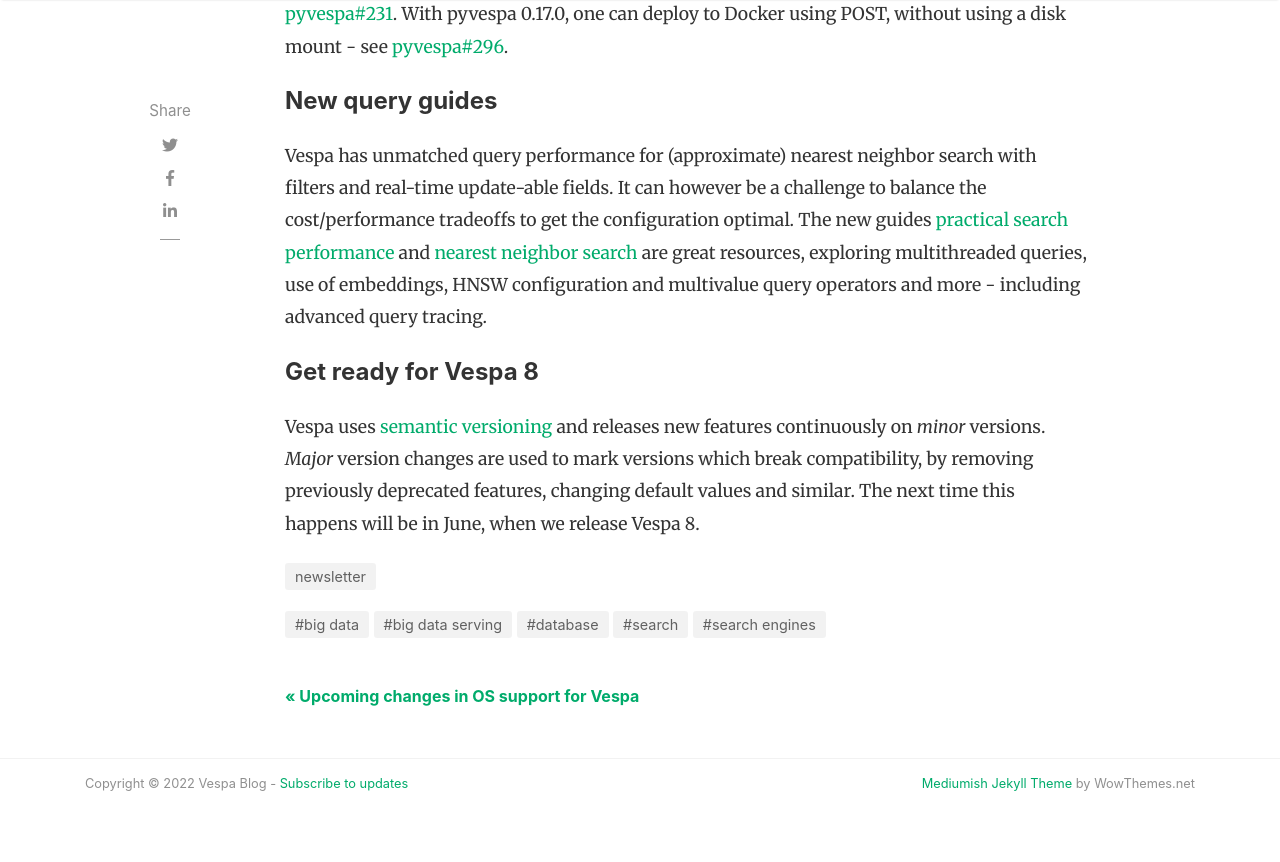
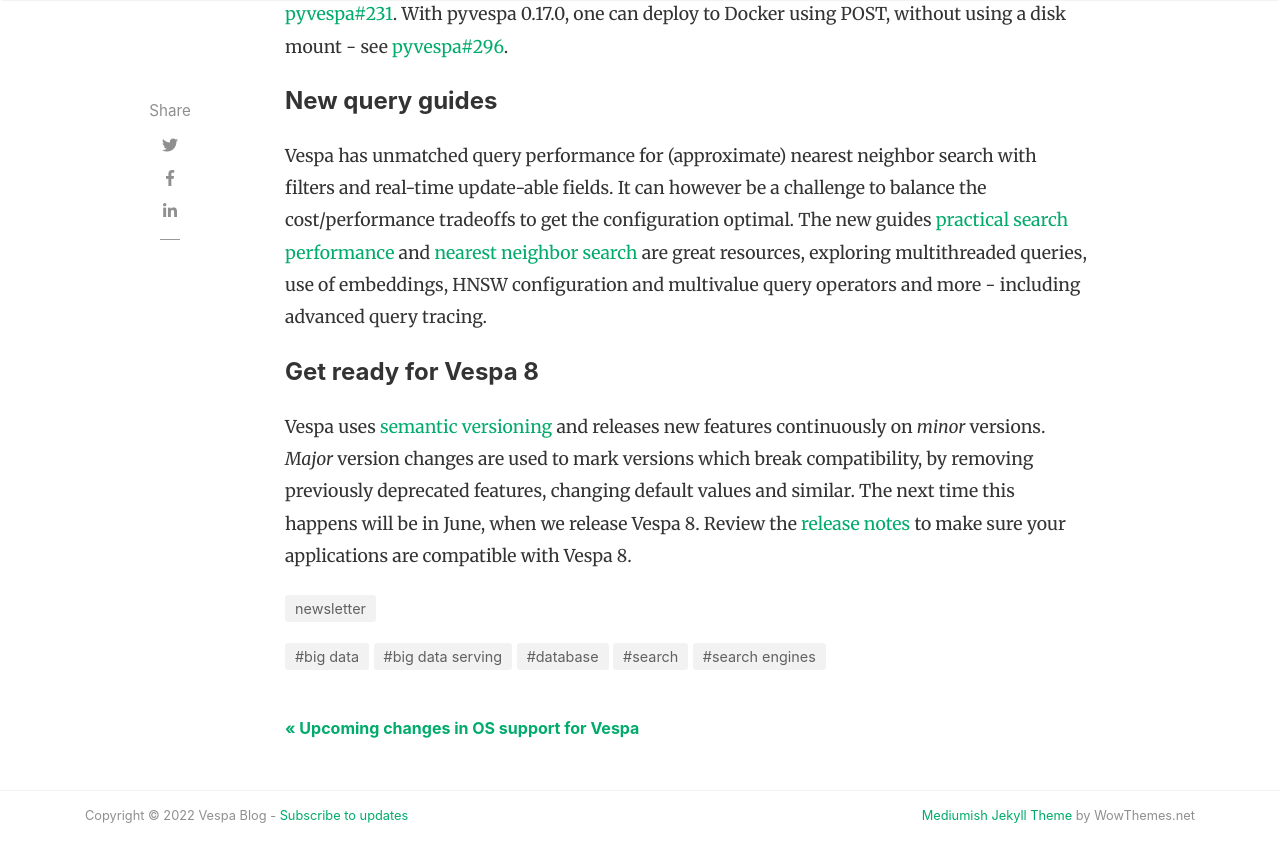
Before and after one commit to vespa-engine/blog, a Jekyll site: the page built from _posts/newsletter/2022-04-21-vespa-newsletter-april-2022.md, in a window 1280 px wide and 900 px high, scrolled down 1488 px. Shown: the top 862 px of the window. Built offline with Jekyll 4.4.1, drawn with Linux system fonts in a browser that asks for light colours; nearby versions of some CDN libraries; comment, search, counter and statistics services are not loaded.

Commit message:
Add call to action

```diff
--- a/_posts/newsletter/2022-04-21-vespa-newsletter-april-2022.md
+++ b/_posts/newsletter/2022-04-21-vespa-newsletter-april-2022.md
@@ -73,3 +73,5 @@
 _Major_ version changes are used to mark versions which break compatibility,
 by removing previously deprecated features, changing default values and similar.
 The next time this happens will be in June, when we release Vespa 8.
+Review the [release notes](https://docs.vespa.ai/en/vespa8-release-notes.html) to make sure your applications
+are compatible with Vespa 8.
```
